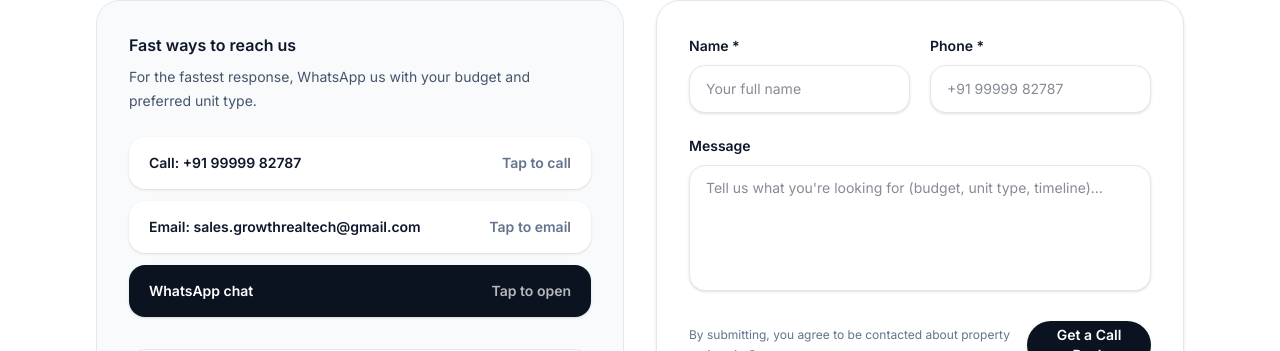
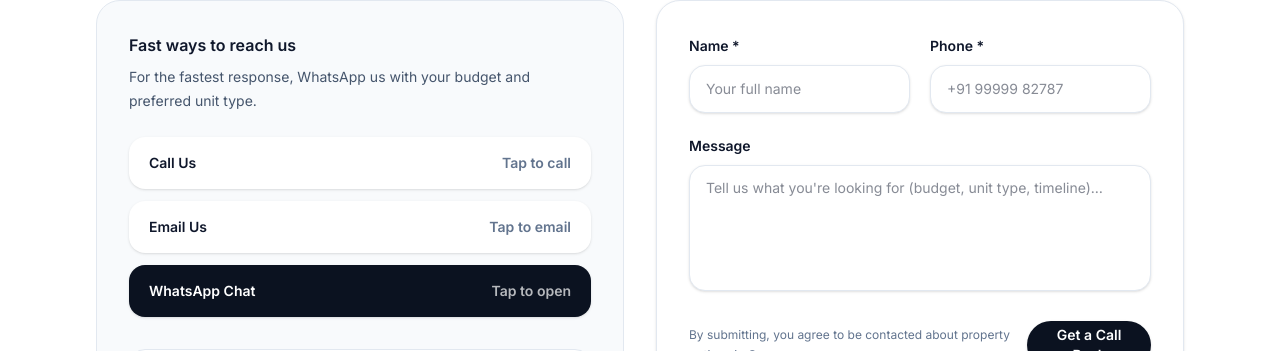
Before and after one commit to shashank5518/grt-static, a Next.js app: page / in a window 1280 px wide. Shown: the part 3805-4156 px from the top of the page. Built offline with nearby package versions, Linux system fonts and the light colour scheme.

Commit message:
changes cosmetic

```diff
--- a/components/ContactSection.tsx
+++ b/components/ContactSection.tsx
@@ -25,14 +25,14 @@ export function ContactSection() {
               href="tel:+919999982787"
               className="flex items-center justify-between rounded-2xl bg-white px-5 py-4 text-sm font-semibold text-slate-900 shadow-sm transition hover:shadow-md"
             >
-              <span>Call: +91 99999 82787</span>
+              <span>Call Us</span>
               <span className="text-slate-500">Tap to call</span>
             </a>
             <a
               href="mailto:sales.growthrealtech@gmail.com"
               className="flex items-center justify-between rounded-2xl bg-white px-5 py-4 text-sm font-semibold text-slate-900 shadow-sm transition hover:shadow-md"
             >
-              <span>Email: sales.growthrealtech@gmail.com</span>
+              <span>Email Us</span>
               <span className="text-slate-500">Tap to email</span>
             </a>
             <a
@@ -41,7 +41,7 @@ export function ContactSection() {
               rel="noreferrer"
               className="flex items-center justify-between rounded-2xl bg-[color:var(--brand-900)] px-5 py-4 text-sm font-semibold text-white shadow-sm transition hover:bg-[color:var(--brand-800)]"
             >
-              <span>WhatsApp chat</span>
+              <span>WhatsApp Chat</span>
               <span className="text-white/70">Tap to open</span>
             </a>
           </div>
```
